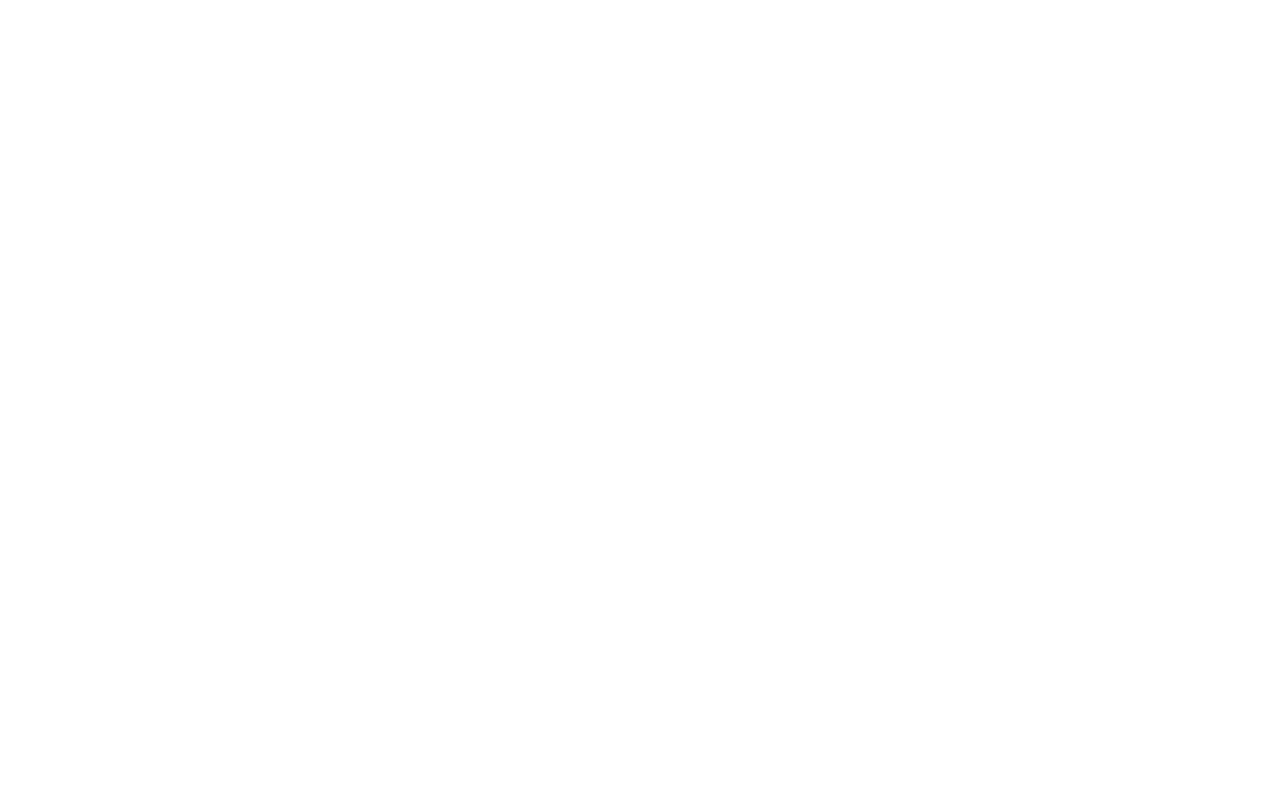
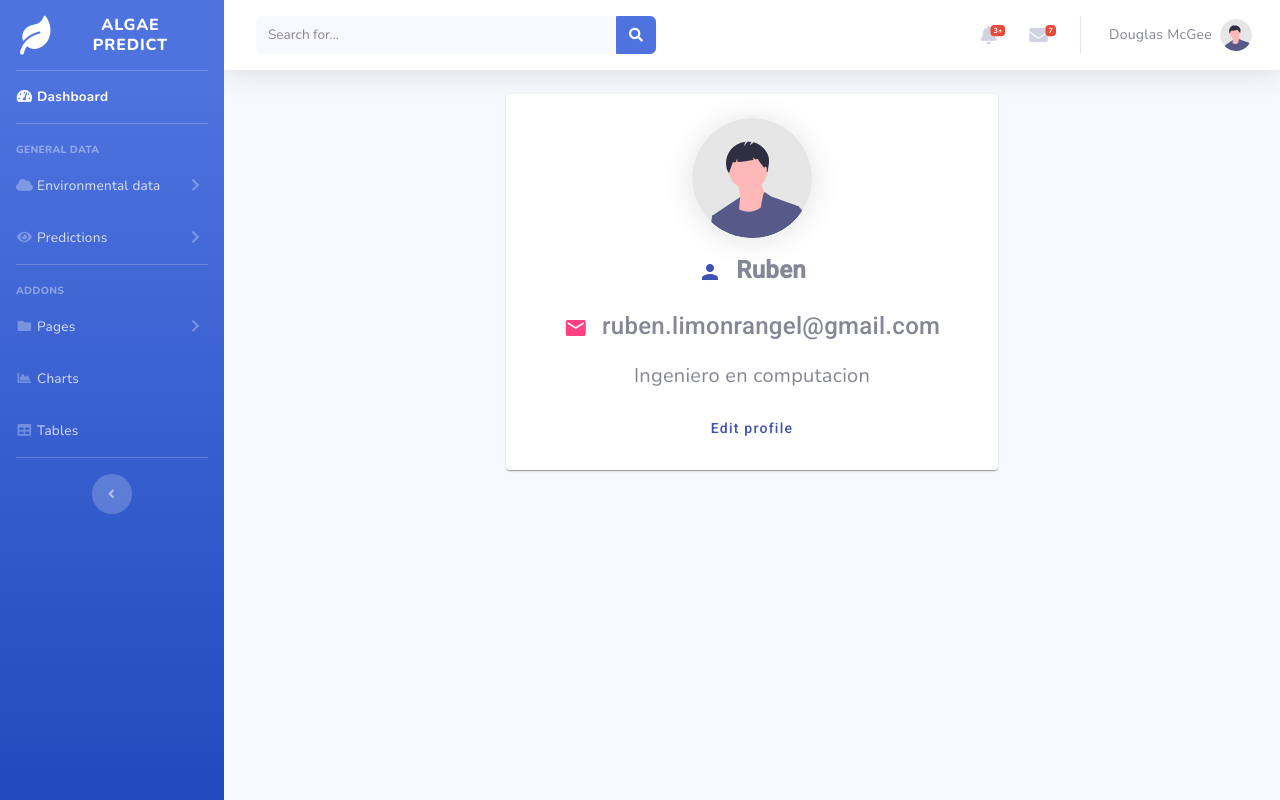
Before and after one commit to RubenLimon18/AlgaePrediction, an Angular app: page /algae/profile in a window 1280 px wide. Before the commit this address led to /. Built offline with nearby package versions, Linux system fonts and the light colour scheme.

Commit message:
Profile component

```diff
--- a/src/app/app-routing.module.ts
+++ b/src/app/app-routing.module.ts
@@ -3,6 +3,7 @@
 import { LoginComponent } from './auth/login/login.component';
 import { BaseComponent } from './features/base/base.component';
 import { DashboardComponent } from './features/dashboard/dashboard.component';
+import { ProfileComponent } from './features/profile/profile.component';
 
 const routes: Routes = [
   // Redirect to
@@ -13,7 +14,7 @@
     component: BaseComponent,
     children: [
       {path: "algae/dashboard", component: DashboardComponent },
-
+      {path: "algae/profile", component: ProfileComponent}
 
     ]
   },
--- a/src/app/app.module.ts
+++ b/src/app/app.module.ts
@@ -13,6 +13,8 @@
 import { DashboardComponent } from './features/dashboard/dashboard.component';
 import { DialogComponent } from './features/dialog/dialog.component';
 import { provideAnimationsAsync } from '@angular/platform-browser/animations/async';
+import { ProfileComponent } from './features/profile/profile.component';
+import { ReactiveFormsModule } from '@angular/forms';
 
 @NgModule({
   declarations: [
@@ -20,12 +22,14 @@
     BaseComponent,
     DashboardComponent,
     DialogComponent,
+    ProfileComponent,
+
   ],
   imports: [
     BrowserModule,
     AppRoutingModule,
     SharedModule, // We can use ButtonComponent everywhere
-
+    ReactiveFormsModule,
 
     // Angular material
     AngularMaterialModule
--- a/src/app/auth/login/login.component.html
+++ b/src/app/auth/login/login.component.html
@@ -70,8 +70,6 @@
             <button
                 class="form-btn"
                 type="submit">Login</button>
-
-
         </form>
 
 
--- a/src/app/features/base/base.component.html
+++ b/src/app/features/base/base.component.html
@@ -358,7 +358,7 @@
                         <img class="img-profile rounded-circle" src="assets/img/undraw_profile.svg" alt="Profile">
                         </a>
                         <ul class="dropdown-menu dropdown-menu-end shadow animated--grow-in" aria-labelledby="userDropdown">
-                            <li><a class="dropdown-item" href="#"><i class="fas fa-user fa-sm fa-fw mr-2 text-gray-400"></i>Profile</a></li>
+                            <li (click)="onProfile()"><a class="dropdown-item" href="javascript:void(0)"><i class="fas fa-user fa-sm fa-fw mr-2 text-gray-400"></i>Profile</a></li>
                             <li><a class="dropdown-item" href="#"><i class="fas fa-cogs fa-sm fa-fw mr-2 text-gray-400"></i>Settings</a></li>
                             <li><a class="dropdown-item" href="#"><i class="fas fa-list fa-sm fa-fw mr-2 text-gray-400"></i>Activity Log</a></li>
                             <li><a class="dropdown-item" href="#"><i class="fas fa-users fa-sm fa-fw mr-2 text-gray-400"></i>Users</a></li>
@@ -371,10 +371,6 @@
                                 <a class="dropdown-item" href="javascript:void(0)" (click)="openDialog()">
                                     <i class="fas fa-sign-out-alt fa-sm fa-fw mr-2 text-gray-400"></i> Logout
                                 </a>
-
-
-
-
 
 
 
--- a/src/app/features/base/base.component.ts
+++ b/src/app/features/base/base.component.ts
@@ -1,6 +1,7 @@
 import { Component, inject } from '@angular/core';
 import { MatDialog } from '@angular/material/dialog';
 import { DialogComponent } from '../dialog/dialog.component';
+import { Router } from '@angular/router';
 
 @Component({
   selector: 'app-base',
@@ -8,6 +9,14 @@
   styleUrl: './base.component.css'
 })
 export class BaseComponent {
+  // Atributos
+
+
+  // Métodos
+  constructor(
+    private router: Router
+  ){}
+
 
   readonly dialog = inject(MatDialog);
 
@@ -24,4 +33,11 @@
     });
   }
 
+
+  onProfile(){
+    this.router.navigate(["/algae/profile"])
+  }
+
+
+
 }
--- /dev/null
+++ b/src/app/features/profile/profile.component.css
@@ -0,0 +1,62 @@
+mat-form-field{
+    width: 100%;
+}
+
+mat-icon {
+  vertical-align: middle;
+}
+
+
+.form-btn {
+    padding: 10px 15px;
+    font-family: "Lucida Sans", "Lucida Sans Regular", "Lucida Grande",
+        "Lucida Sans Unicode", Geneva, Verdana, sans-serif;
+    border-radius: 20px;
+    border: 0 !important;
+    outline: 0 !important;
+    background: teal;
+    color: white;
+    cursor: pointer;
+    box-shadow: rgba(0, 0, 0, 0.24) 0px 3px 8px;
+    width: 100%;
+}
+
+.form-btn:active {
+    box-shadow: none;
+}
+
+
+.btn-save,
+.btn-cancel {
+  padding: 10px 24px;
+  font-size: 16px;
+  font-weight: 500;
+  border-radius: 24px;
+  min-width: 120px;
+  text-align: center;
+  cursor: pointer;
+  transition: all 0.3s ease;
+}
+
+/* Botón Save */
+.btn-save {
+  background-color: #286dd4;
+  color: white;
+  border: none;
+}
+
+.btn-save:hover {
+  background-color: #014e9a;
+}
+
+/* Botón Cancel */
+.btn-cancel {
+  color: #f44336;
+  border: 1px solid #f44336;
+  background-color: transparent;
+}
+
+.btn-cancel:hover {
+  background-color: #fdecea;
+  color: #c50606;
+}
--- /dev/null
+++ b/src/app/features/profile/profile.component.html
@@ -0,0 +1,135 @@
+<div>
+    <div class="row justify-content-center">
+        <div class="col col-md-4 col-lg-6">
+
+            <mat-card>
+
+                <!-- Lectura -->
+                <mat-card-content class="text-center py-4" *ngIf="!edit">
+
+                    <!-- Imagen -->
+                     <img
+                        src="assets/img/undraw_profile.svg"
+                        alt="User Avatar"
+                        class="img-fluid rounded-circle mb-3 shadow"
+                        style="max-width: 120px; height: auto;"
+                    />
+
+                    <!-- Nombre -->
+                    <div class="mb-4">
+                        <h2 class="fw-bold fs-4">
+                        <mat-icon class="me-2" color="primary">person</mat-icon>
+                        {{ profile.name }}
+                        </h2>
+                    </div>
+
+                    <!-- Email -->
+                    <div class="mb-4">
+                        <h2 class="text-muted fs-4">
+                        <mat-icon class="me-2" color="accent">email</mat-icon>
+                        {{ profile.email }}
+                        </h2>
+                    </div>
+
+                    <!-- Biografía -->
+                    <div class="mb-4">
+                        <p class="fs-5">
+                        {{ profile.bio }}
+                        </p>
+                    </div>
+
+                    <!-- Button -->
+                    <mat-action-row>
+                        <button mat-button color="primary" (click)="toggleEditing(true)" >Edit profile</button>
+                    </mat-action-row>
+
+                </mat-card-content>
+
+
+                <!-- Edit -->
+                <mat-card-content class="text-center py-4" *ngIf="edit">
+                    <!-- Spinner -->
+                     <!-- <mat-spinner></mat-spinner> -->
+
+                    <!-- Imagen -->
+                     <img
+                        src="assets/img/undraw_profile.svg"
+                        alt="User Avatar"
+                        class="img-fluid rounded-circle mb-3 shadow"
+                        style="max-width: 120px; height: auto;"
+                    />
+
+                     <!-- Form -->
+                    <form [formGroup]="formEditProfile" (submit)="onEditProfile()">
+
+                        <!-- Name -->
+                        <mat-form-field appearance="outline" class="mb-4">
+                            <mat-label><i class="fas fa-address-card"></i> Name</mat-label>
+                            <input matInput
+                                type="text"
+                                name="name"
+                                placeholder="Name"
+                                formControlName="name">
+
+                            <mat-error
+                                *ngIf="formEditProfile.get('name')?.invalid && formEditProfile.get('name')?.touched">
+                                Please enter a valid name.
+                            </mat-error>
+
+                        </mat-form-field>
+
+                        <!-- Email -->
+                        <mat-form-field appearance="outline" class="mb-4">
+                            <mat-label><i class="fas fa-envelope me-2"></i> E-mail</mat-label>
+                            <input matInput
+                                type="email"
+                                name="email"
+                                placeholder="E-mail"
+                                formControlName="email">
+
+                            <mat-error
+                                *ngIf="formEditProfile.get('email')?.invalid && formEditProfile.get('email')?.touched">
+                                Please enter a valid email.
+                            </mat-error>
+
+                        </mat-form-field>
+
+
+                        <!-- Bio -->
+                        <mat-form-field class="mb-4">
+                            <mat-label>Bio</mat-label>
+                            <textarea matInput
+                                name="bio"
+                                placeholder="I'm a software developer"
+                                rows="6"
+                                style="resize: none;"
+                                type="text"
+                                formControlName="bio"></textarea>
+
+                            <mat-error
+                                *ngIf="formEditProfile.get('bio')?.invalid && formEditProfile.get('bio')?.touched"
+                                >Please enter a bio.
+                            </mat-error>
+                        </mat-form-field>
+
+
+                        <!-- Button -->
+                         <mat-action-row>
+                            <button type="submit" class="btn-save mr-4">Save</button>
+                            <button class="btn-cancel" type="button" (click)="toggleEditing(false)">Cancel</button>
+                         </mat-action-row>
+
+
+                    </form>
+
+
+                </mat-card-content>
+
+
+
+
+            </mat-card>
+
+        </div>
+    </div>
+</div>
--- /dev/null
+++ b/src/app/features/profile/profile.component.ts
@@ -0,0 +1,93 @@
+import { Component, OnInit } from '@angular/core';
+import { FormControl, FormGroup, Validators } from '@angular/forms';
+import { Router } from '@angular/router';
+import { emailDomainValidator } from '../../shared/validators/validators.component';
+
+
+type Profile = {
+  name: string;
+  email: string;
+  bio: string;
+};
+
+
+@Component({
+  selector: 'app-profile',
+  templateUrl: './profile.component.html',
+  styleUrl: './profile.component.css'
+})
+export class ProfileComponent implements OnInit{
+  // Atributos
+  edit = false;
+  formEditProfile: FormGroup;
+
+
+  profile: Profile ={
+    name: "Ruben",
+    email: "ruben.limonrangel@gmail.com",
+    bio: "Ingeniero en computacion"
+  }
+
+  // Metodos
+  constructor(
+    private router: Router
+  ){}
+
+
+  ngOnInit(): void {
+
+    // Form
+    this.formEditProfile =  new FormGroup({
+      'email': new FormControl(this.profile.email, {
+              validators: [
+                Validators.email,
+                Validators.required,
+                emailDomainValidator()
+              ]
+      }),
+      'name': new FormControl(this.profile.name, {
+        validators: [
+          Validators.required,
+          Validators.pattern(/^[a-zA-Z\s]*$/)
+        ]
+      }),
+      'bio' : new FormControl(this.profile.bio, {
+        validators: [
+          Validators.required,
+        ]
+      })
+
+    })
+  }
+
+
+
+  onEditProfile(){
+
+    if(!this.formEditProfile.valid){
+      return;
+    }
+
+    const name = this.formEditProfile.controls['name'].value;
+    const email = this.formEditProfile.controls['email'].value;
+    const bio = this.formEditProfile.controls['bio'].value;
+
+    this.profile.name = name;
+    this.profile.email = email;
+    this.profile.bio = bio;
+
+    this.edit = false;
+    console.log(this.formEditProfile.value);
+  }
+
+  toggleEditing(value: boolean) {
+    this.edit = value;
+  }
+
+  saveProfile() {
+    // Tu lógica para guardar los cambios
+
+    // Luego de guardar, salir de modo edición:
+    this.edit = false;
+  }
+}
```
Also changed, not shown: src/assets/img/foto_de_perfil-removebg-preview.png (added), 1 other file (tests, documents, lock files or other folders).
